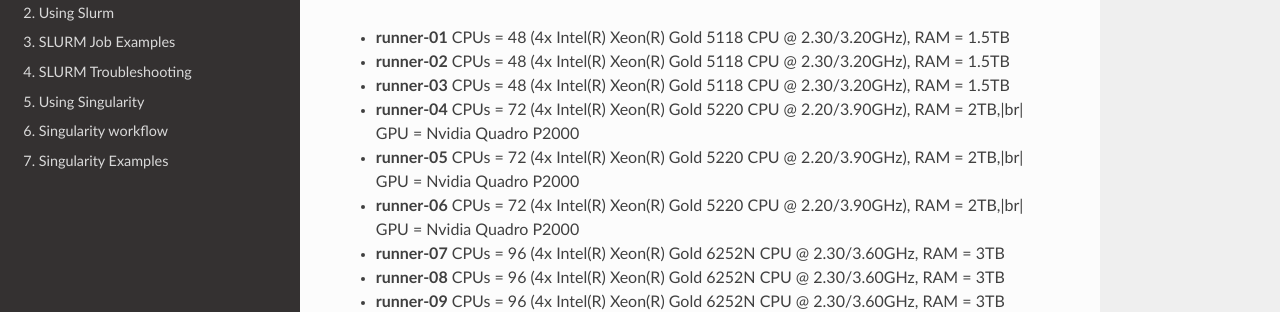
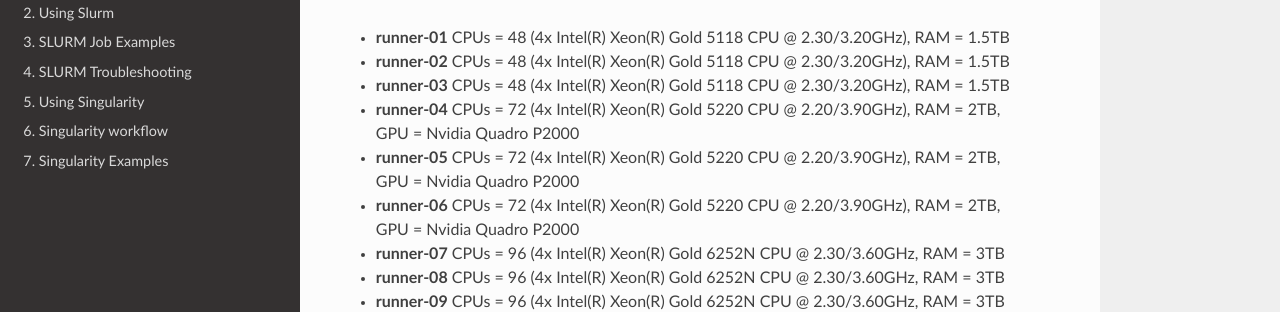
Before and after one commit to agostinoandriolo/clusterDEIguide, a Sphinx documentation site: the page built from ClusterDEIUserGuide-master/docs/Overview.rst, in a window 1280 px wide and 1046 px high. Shown: the part 182-494 px from the top of the window. Built offline with Sphinx 7.4.7 and the Read the Docs theme 2.0.0, drawn with Linux system fonts in a browser that asks for light colours.

Commit message:
Update Overview.rst

```diff
--- a/ClusterDEIUserGuide-master/docs/Overview.rst
+++ b/ClusterDEIUserGuide-master/docs/Overview.rst
@@ -1,6 +1,8 @@
 Overview of the Cluster DEI Platform
 ==============================
+.. |br| raw:: html
 
+     <br>
 .. _overview:
 
 **Cluster DEI** is a computing platform. It consists in many nodes equipped with:
@@ -8,11 +10,11 @@
 - **runner-01** CPUs = 48 (4x Intel(R) Xeon(R) Gold 5118 CPU @ 2.30/3.20GHz), RAM = 1.5TB
 - **runner-02** CPUs = 48 (4x Intel(R) Xeon(R) Gold 5118 CPU @ 2.30/3.20GHz), RAM = 1.5TB
 - **runner-03** CPUs = 48 (4x Intel(R) Xeon(R) Gold 5118 CPU @ 2.30/3.20GHz), RAM = 1.5TB
-- **runner-04** CPUs = 72 (4x Intel(R) Xeon(R) Gold 5220 CPU @ 2.20/3.90GHz), RAM = 2TB,|br|
+- **runner-04** CPUs = 72 (4x Intel(R) Xeon(R) Gold 5220 CPU @ 2.20/3.90GHz), RAM = 2TB, |br|
   GPU = Nvidia Quadro P2000
-- **runner-05** CPUs = 72 (4x Intel(R) Xeon(R) Gold 5220 CPU @ 2.20/3.90GHz), RAM = 2TB,|br|
+- **runner-05** CPUs = 72 (4x Intel(R) Xeon(R) Gold 5220 CPU @ 2.20/3.90GHz), RAM = 2TB, |br|
   GPU = Nvidia Quadro P2000
-- **runner-06** CPUs = 72 (4x Intel(R) Xeon(R) Gold 5220 CPU @ 2.20/3.90GHz), RAM = 2TB,|br|
+- **runner-06** CPUs = 72 (4x Intel(R) Xeon(R) Gold 5220 CPU @ 2.20/3.90GHz), RAM = 2TB, |br|
   GPU = Nvidia Quadro P2000
 - **runner-07** CPUs = 96 (4x Intel(R) Xeon(R) Gold 6252N CPU @ 2.30/3.60GHz, RAM = 3TB
 - **runner-08** CPUs = 96 (4x Intel(R) Xeon(R) Gold 6252N CPU @ 2.30/3.60GHz, RAM = 3TB
```
